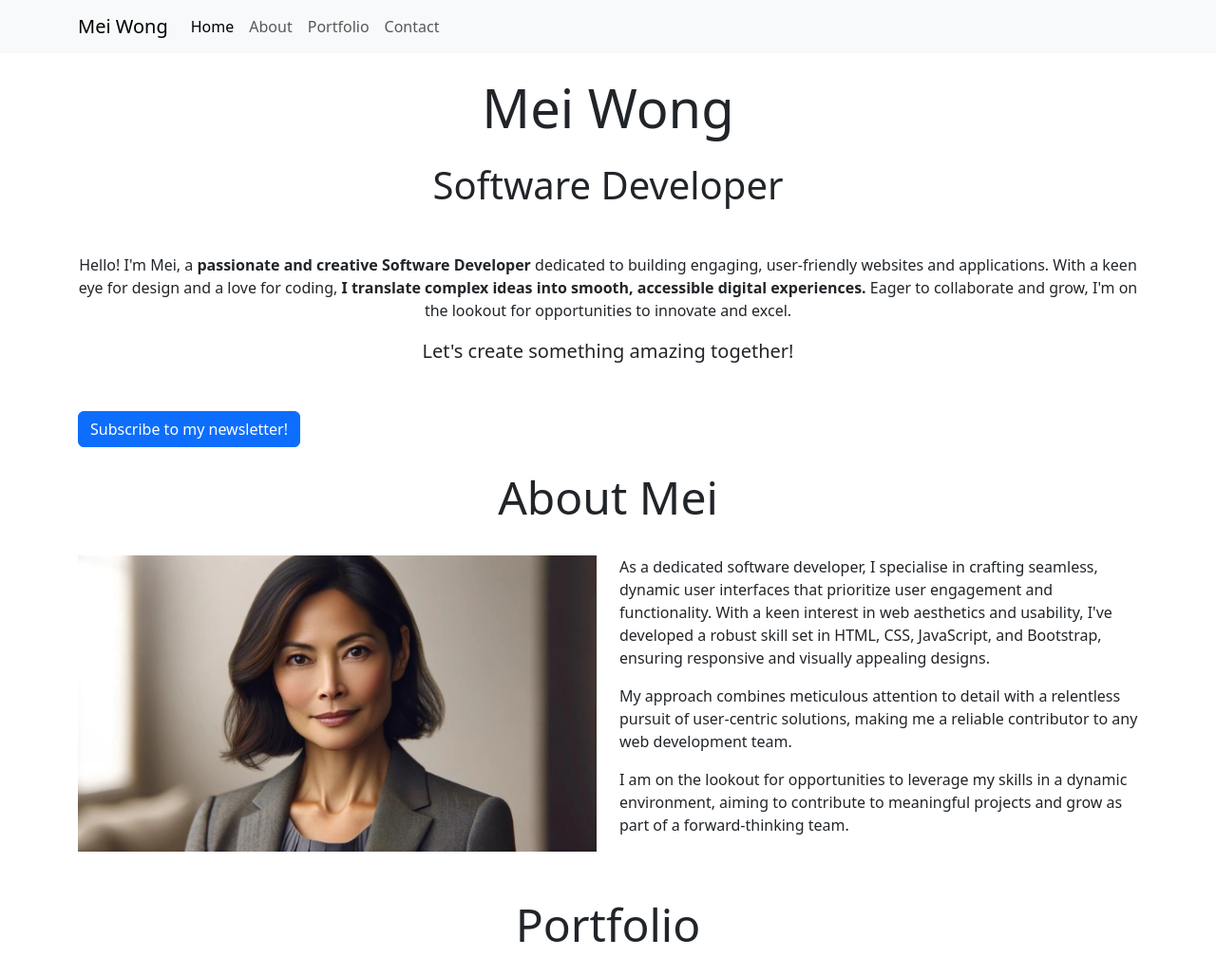
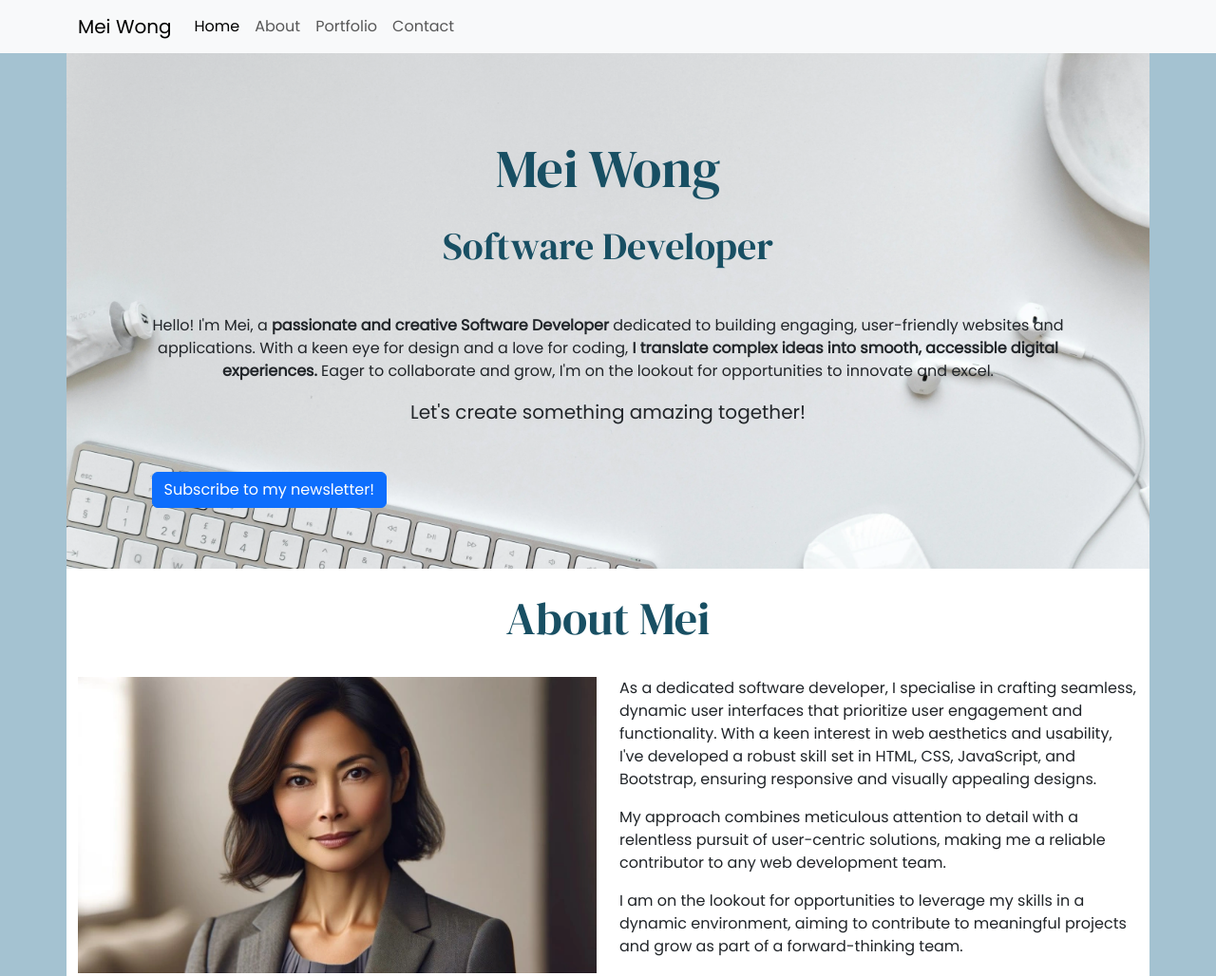
Before and after one commit to moranjohn-95/putting-it-together, a plain HTML site: page index.html in a window 1280 px wide. Shown: the top 1028 px of the page at 95% size. Drawn offline with nearby package versions, Linux system fonts and the light colour scheme.

Commit message:
customization 1

```diff
--- a/Assets/css/style.css
+++ b/Assets/css/style.css
@@ -0,0 +1,43 @@
+/*
+  #a4c21; egg blue
+  #dbdcde; light grey
+  #1f7798; mid-blue
+  #184f63; dark-blue
+
+*/
+
+/* global styles */
+
+@import url('https://fonts.googleapis.com/css2?family=DM+Serif+Display:ital@0;1&family=Poppins&display=swap');
+
+body {
+    font-family: "Poppins", sans-serif;
+    background-color: #a4c2d1;
+}
+
+h1,
+h2 {
+    font-family: "DM Serif Display", serif;
+    color: #184f63;
+}
+
+#about {
+    background-color: white;
+}
+
+#portfolio {
+    background-color: #dbdcde;
+}
+
+#contact {
+    background-color: white;
+}
+
+#hero {
+    background-color: #dbdcde;
+    background-image: url("../images/background.webp");
+    background-size: cover;
+    background-position: 50% 70%;
+    min-height: 500px;
+    padding: 5% 7%;
+}
--- a/index.html
+++ b/index.html
@@ -7,7 +7,9 @@
     <!-- Bootstrap CSS Link -->
     <link href="https://cdn.jsdelivr.net/npm/bootstrap@5.3.3/dist/css/bootstrap.min.css" rel="stylesheet"
         integrity="sha384-QWTKZyjpPEjISv5WaRU9OFeRpok6YctnYmDr5pNlyT2bRjXh0JMhjY6hW+ALEwIH" crossorigin="anonymous">
-</head>
+    <!-- Custom CSS stlyesheet -->
+     <link rel="stylesheet" href="assets/css/style.css">
+    </head>
 <body>
  <nav class="navbar navbar-expand-sm bg-body-tertiary">
   <div class="container">
@@ -54,9 +56,9 @@
             <!-- mb-5 gives extra margin spacing under lead text -->
             <p class="lead mb-5">Let's create something amazing together!</p>
         </div>
-    </section>
+        </section>
     <!-- Button trigger modal -->
-<button type="button" class="btn btn-primary" data-bs-toggle="modal" data-bs-target="#exampleModal">
+<button type="button" class= "btn btn-primary" data-bs-toggle="modal" data-bs-target="#exampleModal">
   Subscribe to my newsletter!
 </button>
 </header>
```
Also changed, not shown: Assets/images/background.webp (added).
